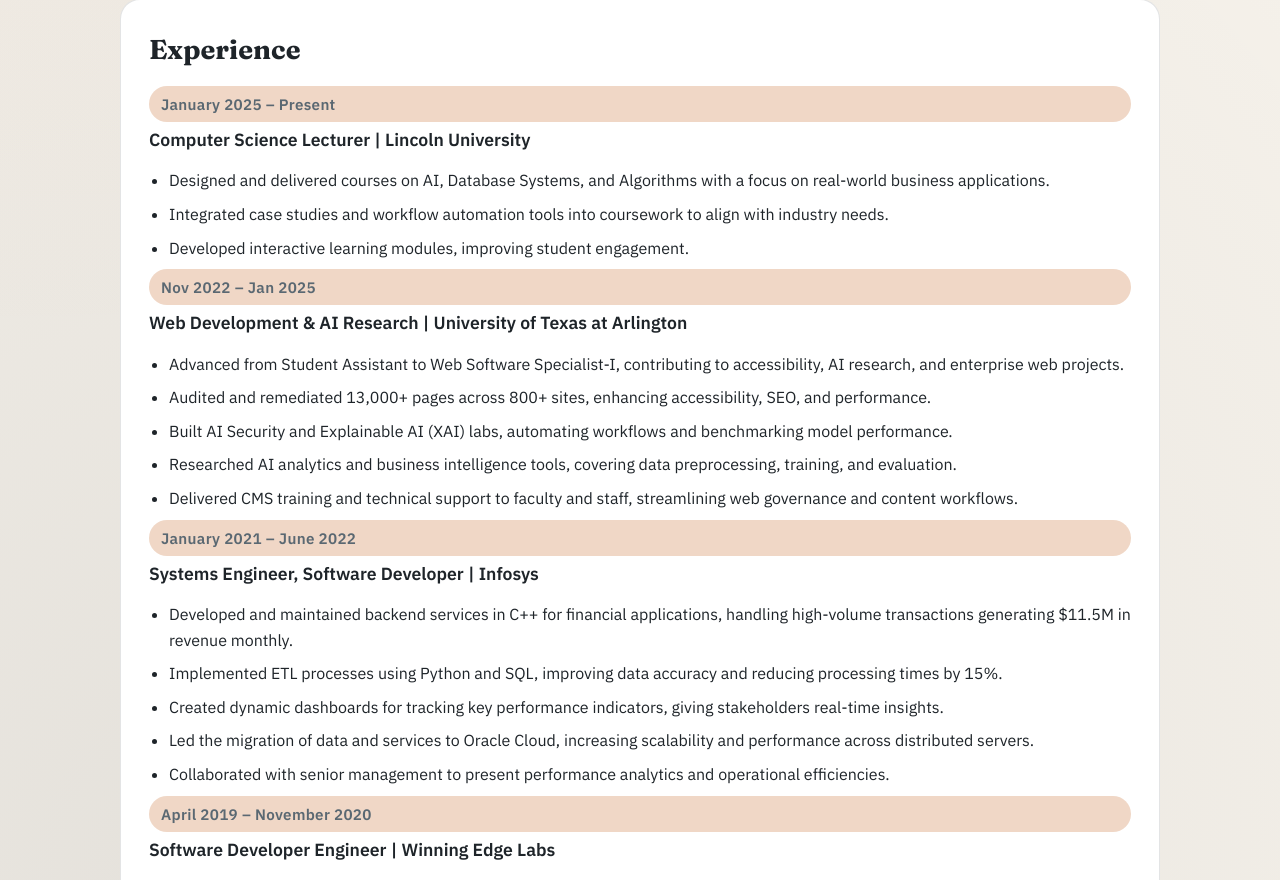
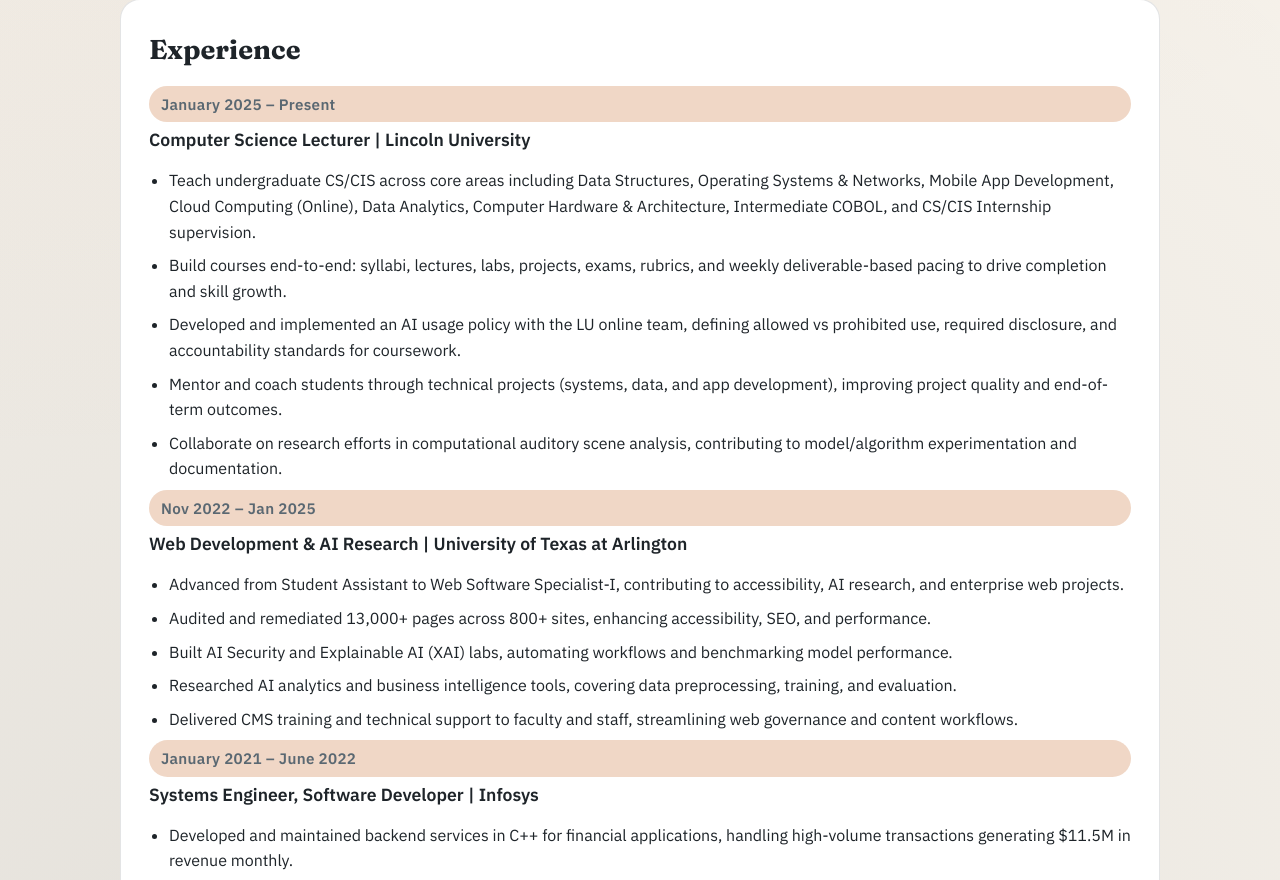
Before and after one commit to UsamahMoin/usamahmoin.github.io, a plain HTML site: page index.html in a window 1280 px wide. Shown: the part 1743-2623 px from the top of the page. Drawn offline with Linux system fonts and the light colour scheme.

Commit message:
Update contact privacy and teaching details

```diff
--- a/index.html
+++ b/index.html
@@ -201,14 +201,11 @@
           </p>
         </div>
         <div class="contact-card">
-          <p>823 Southwest Blvd Apt L</p>
           <p>Jefferson City, Missouri</p>
-          <p><a href="mailto:uxm0937@mavs.uta.edu">uxm0937@mavs.uta.edu</a></p>
+          <p>Email available on request</p>
           <p><a href="https://www.linkedin.com/in/usamahmoinmohammed/" target="_blank" rel="noreferrer">LinkedIn</a></p>
           <p><a href="https://github.com/UsamahMoin" target="_blank" rel="noreferrer">GitHub</a></p>
           <p><a href="https://medium.com/@usamahmoin" target="_blank" rel="noreferrer">Medium</a></p>
-          <p><a href="projects.html" rel="noreferrer">Projects</a></p>
-          <p><a href="articles.html" rel="noreferrer">Articles</a></p>
         </div>
       </div>
     </header>
@@ -272,9 +269,11 @@
             <h3>Computer Science Lecturer | Lincoln University</h3>
           </div>
           <ul>
-            <li>Designed and delivered courses on AI, Database Systems, and Algorithms with a focus on real-world business applications.</li>
-            <li>Integrated case studies and workflow automation tools into coursework to align with industry needs.</li>
-            <li>Developed interactive learning modules, improving student engagement.</li>
+            <li>Teach undergraduate CS/CIS across core areas including Data Structures, Operating Systems & Networks, Mobile App Development, Cloud Computing (Online), Data Analytics, Computer Hardware & Architecture, Intermediate COBOL, and CS/CIS Internship supervision.</li>
+            <li>Build courses end-to-end: syllabi, lectures, labs, projects, exams, rubrics, and weekly deliverable-based pacing to drive completion and skill growth.</li>
+            <li>Developed and implemented an AI usage policy with the LU online team, defining allowed vs prohibited use, required disclosure, and accountability standards for coursework.</li>
+            <li>Mentor and coach students through technical projects (systems, data, and app development), improving project quality and end-of-term outcomes.</li>
+            <li>Collaborate on research efforts in computational auditory scene analysis, contributing to model/algorithm experimentation and documentation.</li>
           </ul>
 
           <div class="role">
```
